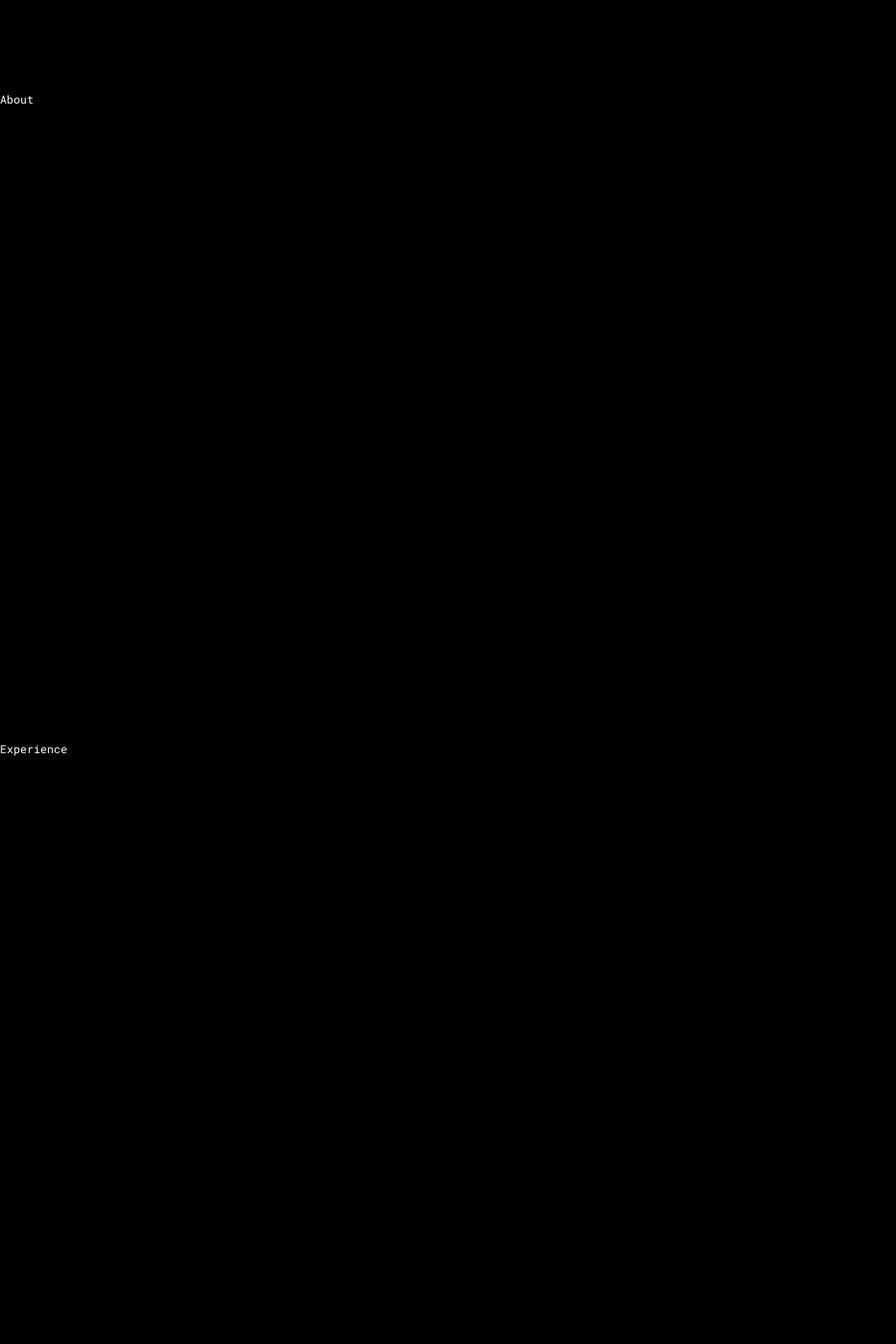
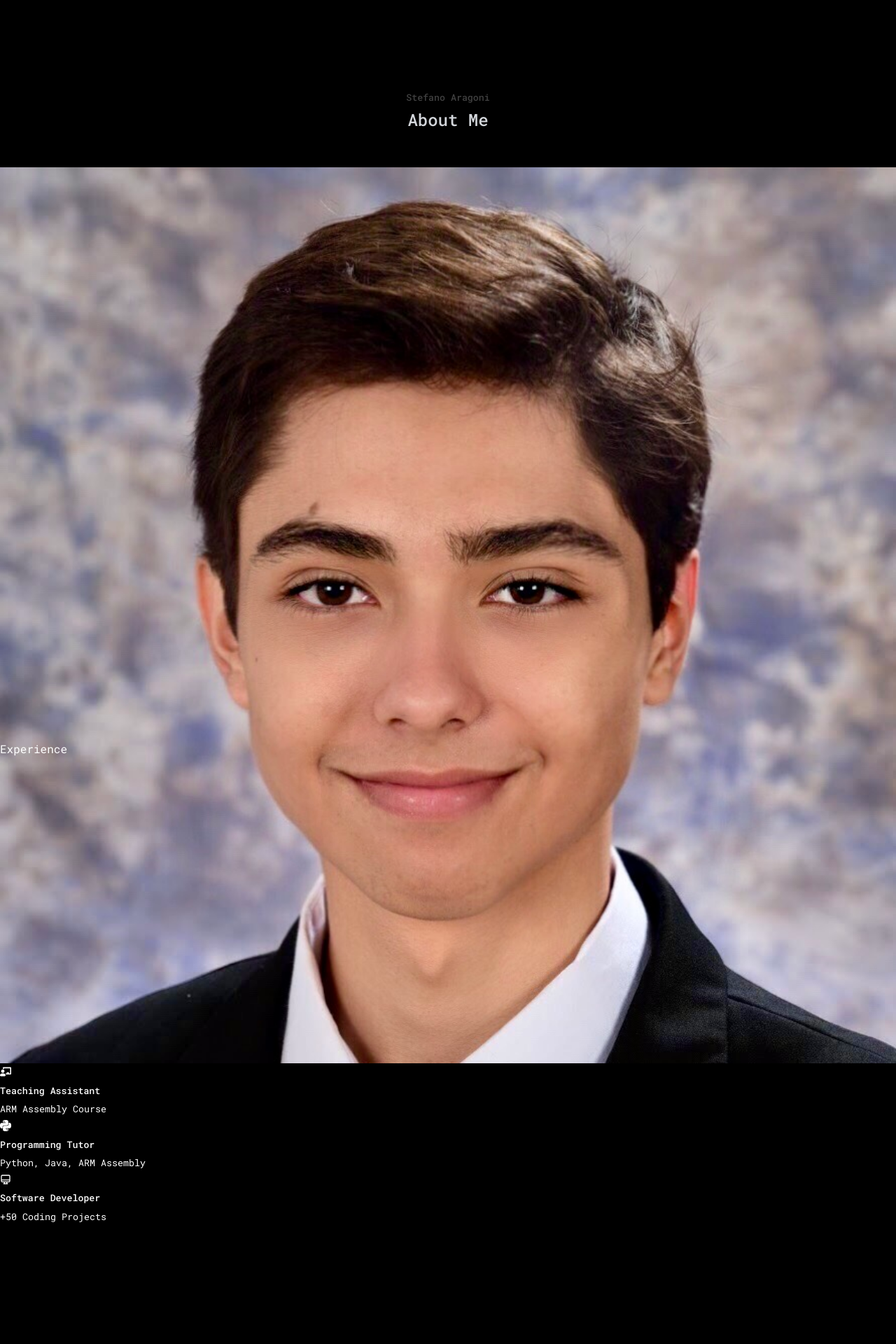
Before and after one commit to stefanoaragoni/portafolio, a React (Vite) app: page / in a window 1280 px wide. Shown: the part 800-2720 px from the top of the page at 70% size. Built offline with nearby package versions, Linux system fonts and the light colour scheme.

Commit message:
about react (NO CSS)

```diff
--- a/src/App.jsx
+++ b/src/App.jsx
@@ -3,7 +3,6 @@ import Header from './components/header/Header'
 import Nav from './components/nav/Nav'
 import About from './components/about/About'
 import Experience from './components/experience/Experience'
-import Services from './components/servicies/Services'
 import Portafolio from './components/portafolio/Portafolio'
 import Contact from './components/contact/Contact'
 import Footer from './components/footer/Footer'
@@ -15,7 +14,6 @@ function App() {
             <Nav />
             <About />
             <Experience />
-            <Services />
             <Portafolio />
             <Contact />
             <Footer />
--- a/src/components/about/About.jsx
+++ b/src/components/about/About.jsx
@@ -1,9 +1,54 @@
 import React from 'react'
 import './about.css'
+import selfie from '../../assets/selfie.jpg'
+import {SiPython} from 'react-icons/si'
+import {FaChalkboardTeacher} from 'react-icons/fa'
+import {HiOutlineDesktopComputer} from 'react-icons/hi'
+
+
+
 
 export const About = () => {
   return (
-    <section id='about'>About</section>
+    <section id='about'>
+      <h5>Stefano Aragoni</h5>
+      <h2>About Me</h2>
+
+      <div className="container c_about">
+
+        <div className="about_me">
+          <div className="about_me-img">
+            <img src={selfie} alt="Stefano"/>
+          </div>
+        </div>
+
+        <div className="about_info">
+          <div className="a_tarjetas">
+
+            <article className='a_tarjeta'>
+              <FaChalkboardTeacher className='a_dibujo'/>
+              <h5>Teaching Assistant</h5>
+              <small>ARM Assembly Course</small>
+            </article>
+
+            <article className='a_tarjeta'>
+              <SiPython className='a_dibujo'/>
+              <h5>Programming Tutor</h5>
+              <small>Python, Java, ARM Assembly</small>
+            </article>
+
+            <article className='a_tarjeta'>
+              <HiOutlineDesktopComputer className='a_dibujo'/>
+              <h5>Software Developer</h5>
+              <small>+50 Coding Projects</small>
+            </article>
+
+
+          </div>
+        </div>
+
+      </div>
+    </section>
   )
 }
 
--- a/src/components/servicies/Services.jsx
+++ /dev/null
@@ -1,10 +0,0 @@
-import React from 'react'
-import './services.css'
-
-const Services = () => {
-  return (
-    <section id='services'>Services</section>
-  )
-}
-
-export default Services
--- a/src/style.css
+++ b/src/style.css
@@ -84,13 +84,13 @@ section{
 
 section > h2{
     text-align: center;
-    color: var(--primario);
+    color: var(--blanco2);
     margin-bottom: 3rem;
 }
 
 section > h5{
     text-align: center;
-    color: var(--blanco2);
+    color: var(--primario);
 }
 
 .text-blanco{
```
Also changed, not shown: src/assets/selfie.jpg (added), src/components/servicies/services.css (deleted).
